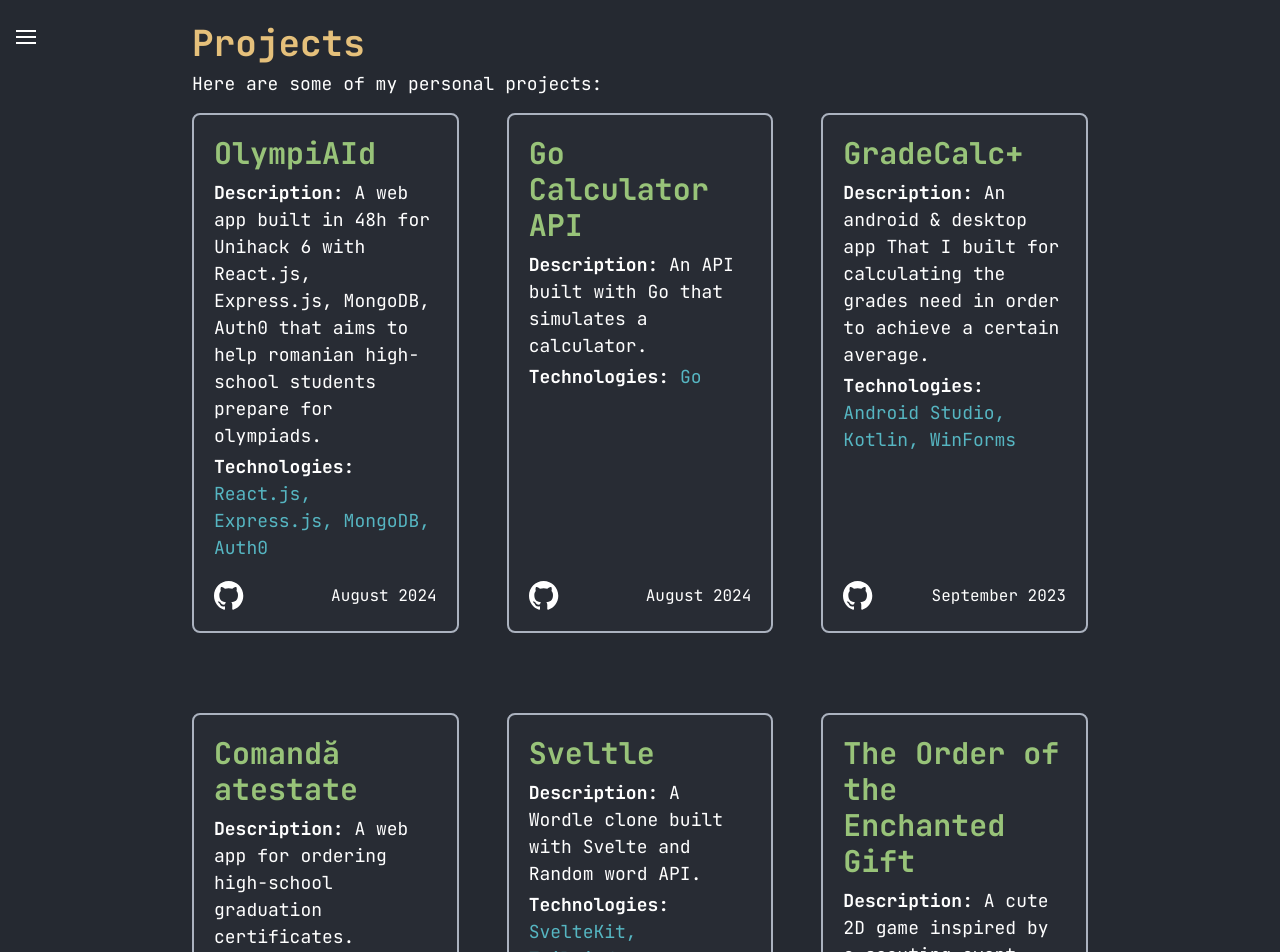
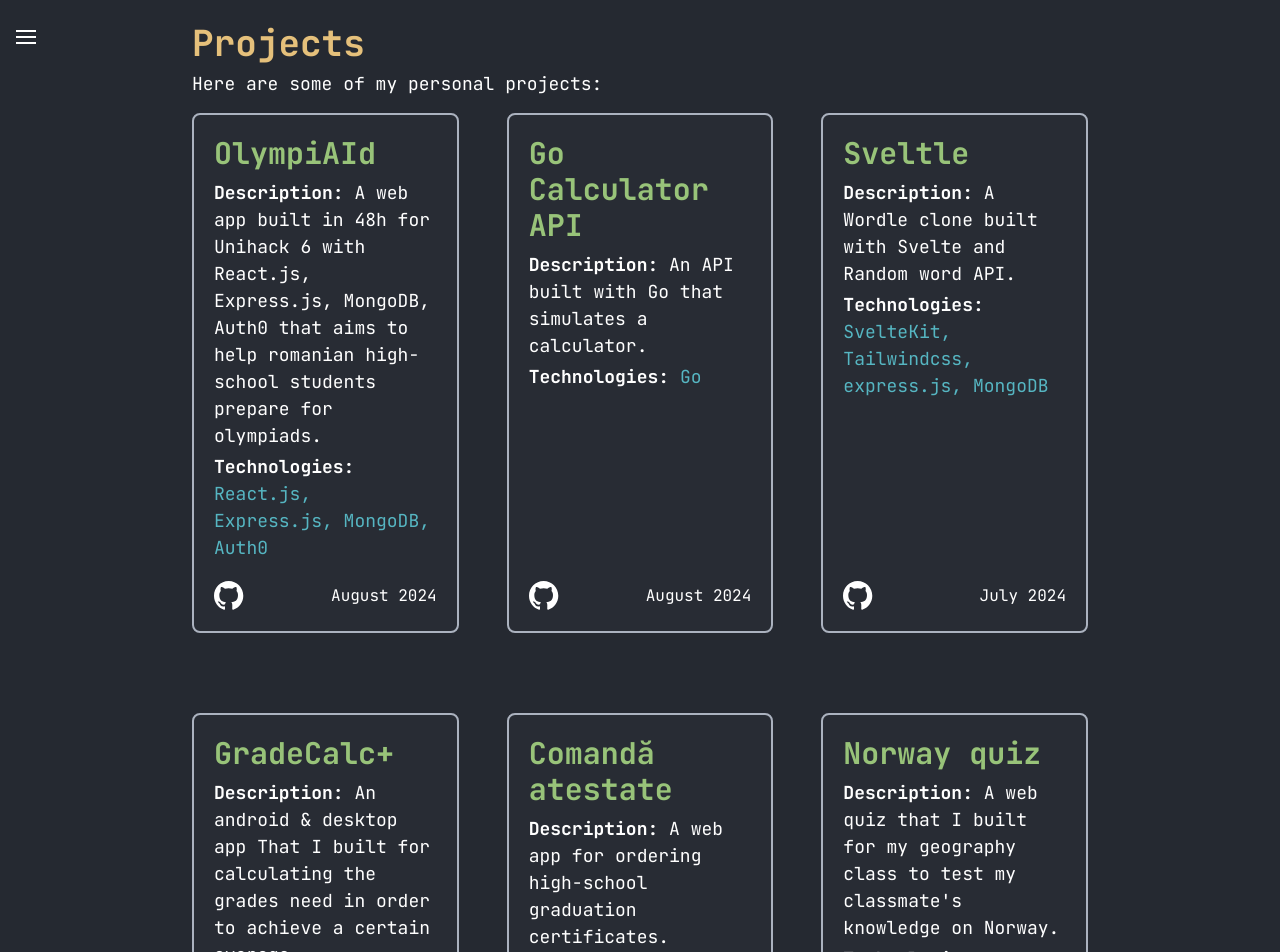
Before and after one commit to VeressIris/portfolio, a SvelteKit app: page /projects in a window 1280 px wide. Shown: the top 952 px of the page. Built offline with nearby package versions, Linux system fonts and the light colour scheme.

Commit message:
reordered and added another project

```diff
--- a/src/routes/projects/+page.svelte
+++ b/src/routes/projects/+page.svelte
@@ -20,6 +20,14 @@
 			date: 'August 2024'
 		},
 		{
+			title: 'Sveltle',
+			description: 'A Wordle clone built with Svelte and Random word API.',
+			technologies: ['SvelteKit', 'Tailwindcss', 'express.js', 'MongoDB'],
+			link: 'https://sveltle.vercel.app/',
+			githubLink: 'https://github.com/VeressIris/Sveltle',
+			date: 'July 2024'
+		},
+		{
 			title: 'GradeCalc+',
 			description:
 				'An android & desktop app That I built for calculating the grades need in order to achieve a certain average.',
@@ -37,12 +45,13 @@
 			date: 'June 2024'
 		},
 		{
-			title: 'Sveltle',
-			description: 'A Wordle clone built with Svelte and Random word API.',
-			technologies: ['SvelteKit', 'Tailwindcss', 'express.js', 'MongoDB'],
-			link: 'https://sveltle.vercel.app/',
-			githubLink: 'https://github.com/VeressIris/Sveltle',
-			date: 'July 2024'
+			title: 'Norway quiz',
+			description:
+				"A web quiz that I built for my geography class to test my classmate's knowledge on Norway.",
+			technologies: ['SvelteKit', 'Tailwindcss', 'MongoDB'],
+			link: 'https://quiz-norvegia.vercel.app/',
+			githubLink: 'https://github.com/VeressIris/quizNorvegia',
+			date: 'November 2024'
 		},
 		{
 			title: 'The Order of the Enchanted Gift',
```
